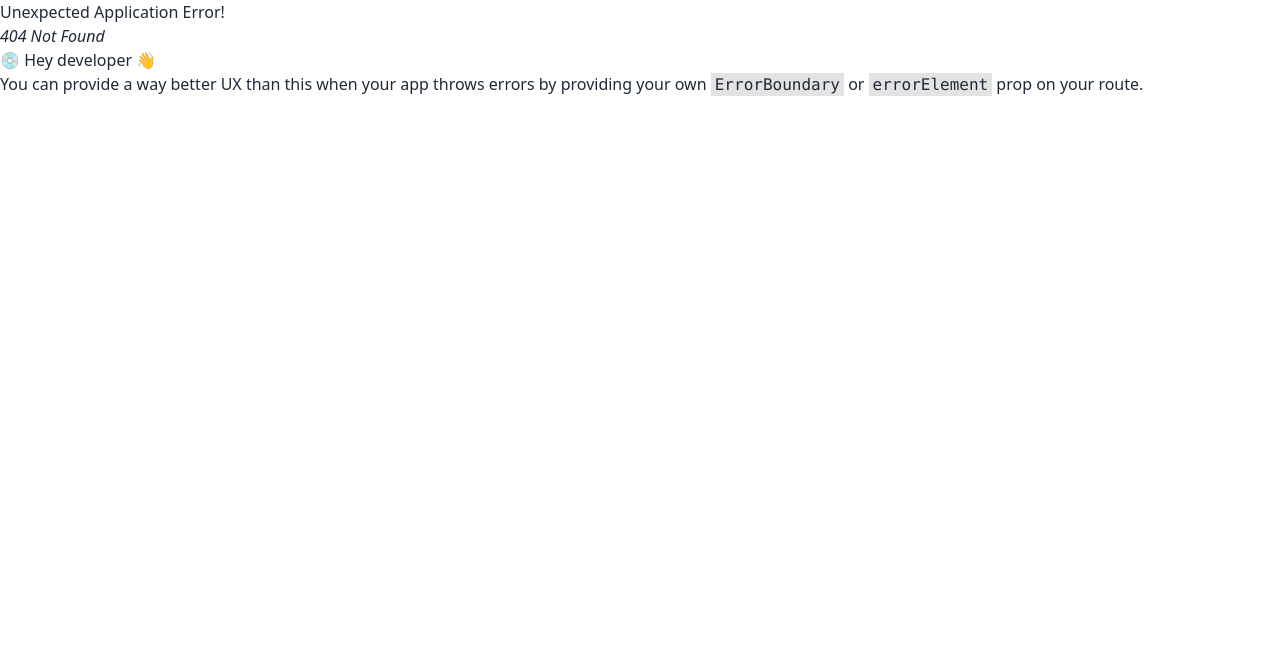
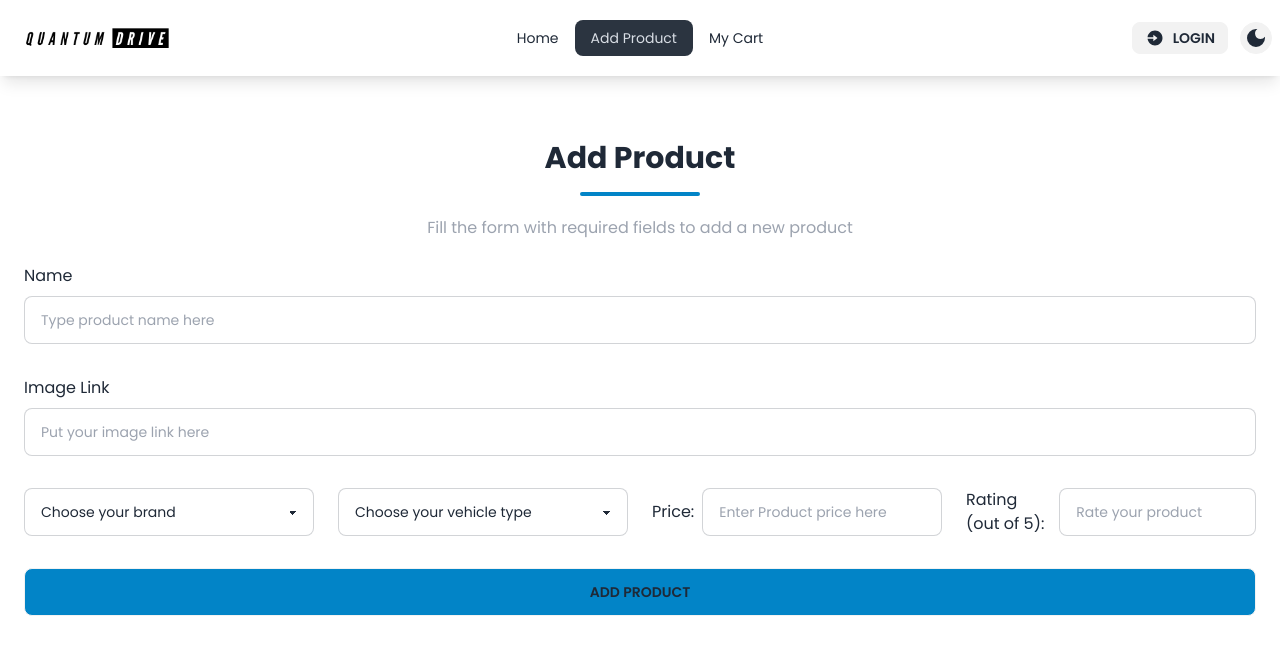
Before and after one commit to mostak9/quantum-drive-client, a React (Vite) app: page /addProduct in a window 1280 px wide. Before the commit this address had no page. Shown: the top 654 px of the page. Built offline with nearby package versions, Linux system fonts and the light colour scheme.

Commit message:
added ad product route and add form and get form data

```diff
--- a/src/Components/Footer/Footer.jsx
+++ b/src/Components/Footer/Footer.jsx
@@ -1,9 +1,12 @@
 import logoWhite from '../../assets/logo_white.png';
 import logoBlack from '../../assets/logo_black.png';
 import PropTypes from "prop-types";
+import { useContext } from 'react';
+import { ThemeContext } from '../../MainLayout/MainLayout';
 
 const Footer = ({theme}) => {
-    const [isDark] = theme;
+    // const [isDark] = theme;
+    const {isDark} = useContext(ThemeContext);
   return (
     <footer className="footer p-10 bg-base-200 text-base-content mt-10">
     <aside>
--- a/src/Components/Navbar/Navbar.jsx
+++ b/src/Components/Navbar/Navbar.jsx
@@ -1,12 +1,14 @@
 import logoWhite from "../../assets/logo_white.png";
 import logoBlack from "../../assets/logo_black.png";
 import { Link, NavLink } from "react-router-dom";
-import PropTypes from "prop-types";
 import { MdOutlineLightMode, MdDarkMode } from "react-icons/md";
 import { BiSolidLogInCircle } from "react-icons/bi";
+import { useContext } from "react";
+import { ThemeContext } from "../../MainLayout/MainLayout";
 
-const Navbar = ({ theme }) => {
-  const [isDark, setDark] = theme;
+const Navbar = () => {
+  // const [isDark, setDark] = theme;
+  const {isDark, setDark}  = useContext(ThemeContext)
   const navLinks = (
     <>
       <li>
@@ -75,8 +77,5 @@ const Navbar = ({ theme }) => {
   );
 };
 
-Navbar.propTypes = {
-  theme: PropTypes.array.isRequired,
-};
 
 export default Navbar;
--- a/src/MainLayout/MainLayout.jsx
+++ b/src/MainLayout/MainLayout.jsx
@@ -1,16 +1,23 @@
-import { useState } from "react";
+import { createContext, useState } from "react";
 import Navbar from "../Components/Navbar/Navbar";
-import Home from "../Pages/Home/Home";
+
+import { Outlet } from "react-router-dom";
+
+export const ThemeContext = createContext(null);
 
 const MainLayout = () => {
   const [isDark, setDark] = useState(false);
+  const themeInfo = {isDark, setDark};
   return (
-    <div data-theme={isDark ? "night" : "light"} className="font-poppins">
+    <ThemeContext.Provider value={themeInfo}>
+      <div data-theme={isDark ? "night" : "light"} className="font-poppins">
       <div className="max-w-screen-xl mx-auto">
-        <Navbar theme={[isDark, setDark]} />
-        <Home theme={[isDark, setDark]}/>
+        <Navbar  />
+        <Outlet/>
       </div>
     </div>
+    </ThemeContext.Provider>
+
   );
 };
 
--- /dev/null
+++ b/src/Pages/AddProduct/AddProduct.jsx
@@ -0,0 +1,113 @@
+const AddProduct = () => {
+
+    const handleSubmit = event => {
+        event.preventDefault();
+        const form = event.target;
+        const name = form.name.value;
+        const image = form.image.value;
+        const price = form.price.value;
+        const rating = form.rating.value;
+        const brand = form.brand.value;
+        const type = form.type.value;
+        const productInfo = {name, image, price, rating, brand, type};
+        console.log(productInfo);
+    }
+  return (
+    <div className="min-h-screen mt-14 pb-14">
+        <div className="text-center mt-16 mb-6">
+        <h1 className="text-3xl font-bold">Add Product</h1>
+        <hr className="border-2 border-sky-600 max-w-[120px] my-4 mx-auto rounded-md" />
+        <p className="max-w-2xl mx-auto mt-5  text-gray-400">
+        Fill the form with required fields to add a new product
+        </p>
+      </div>
+      <form onSubmit={handleSubmit} action="" className="space-y-8 px-6">
+        {/* name field */}
+        <div className="flex flex-col gap-2">
+          <label htmlFor="name" >Name</label>
+          <input
+            type="text"
+            name="name"
+            id="name"
+            placeholder="Type product name here"
+            className="text-sm input input-bordered w-full"
+
+          />
+        </div>
+        {/* image field */}
+        <div className="flex flex-col gap-2">
+          <label htmlFor="image" >Image Link</label>
+          <input
+            type="text"
+            name="image"
+            id="image"
+            placeholder="Put your image link here"
+            className="input input-bordered w-full text-sm"
+          />
+        </div>
+        {/* brand, type, price */}
+        <div className="grid grid-cols-1 md:grid-cols-2 lg:grid-cols-4 gap-6">
+          {/* brand */}
+          <div>
+            <select name="brand" className="select select-bordered w-full max-w-xs">
+              <option disabled selected>
+                Choose your brand
+              </option>
+              <option>Marcedez Benz</option>
+              <option>Bentley</option>
+              <option>Honda</option>
+              <option>BMW</option>
+              <option>Tesla</option>
+              <option>Toyota</option>
+            </select>
+          </div>
+          {/* Type */}
+          <div>
+            <select name="type" className="select select-bordered w-full max-w-xs">
+              <option disabled selected>
+                Choose your vehicle type
+              </option>
+              <option>SUV</option>
+              <option>Sports Car</option>
+              <option>Coupe</option>
+              <option>Pickup</option>
+              <option>Wagon</option>
+              <option>Sedan</option>
+            </select>
+          </div>
+          {/* price */}
+          <div className="flex items-center gap-2">
+            <label htmlFor="price">Price:</label>
+            <input
+              type="number"
+              name="price"
+              id="price"
+              placeholder="Enter Product price here"
+              className="input input-bordered w-full text-sm"
+            />
+          </div>
+          {/* Rating */}
+          <div className="flex items-center gap-2">
+            <label htmlFor="rating">Rating (out of 5):</label>
+            <input
+              type="number"
+              name="rating"
+              id="rating"
+              max={5}
+              min={0}
+              placeholder="Rate your product"
+              className="input input-bordered w-full text-sm"
+            />
+          </div>
+        </div>
+        {/* submit button */}
+
+        <div>
+            <input type="submit" value="Add Product" className="btn bg-sky-600 w-full" />
+        </div>
+      </form>
+    </div>
+  );
+};
+
+export default AddProduct;
--- a/src/Pages/Home/Home.jsx
+++ b/src/Pages/Home/Home.jsx
@@ -2,11 +2,11 @@ import Banner from "../../Components/Banner/Banner";
 import Brands from "../../Components/Brands/Brands";
 import ChooseUs from "../../Components/ChooseUs/ChooseUs";
 import Footer from "../../Components/Footer/Footer";
-import PropTypes from "prop-types";
+
 import Mission from "../../Components/Mission/Mission";
 import Questions from "../../Components/Questions/Questions";
 
-const Home = ({ theme }) => {
+const Home = () => {
   return (
     <div className="">
       <Banner />
@@ -16,12 +16,9 @@ const Home = ({ theme }) => {
         <Mission />
         <Questions />
       </div>
-      <Footer theme={theme} />
+      <Footer  />
     </div>
   );
 };
-Home.propTypes = {
-  theme: PropTypes.array.isRequired,
-};
 
 export default Home;
```
Also changed, not shown: src/Router/Router.jsx (+13 -1 lines).
